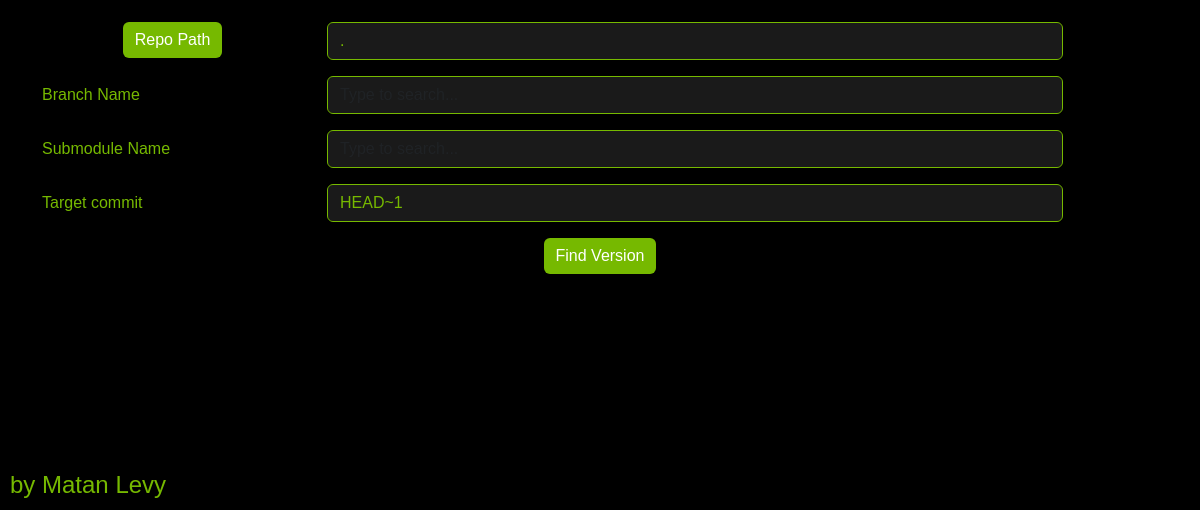
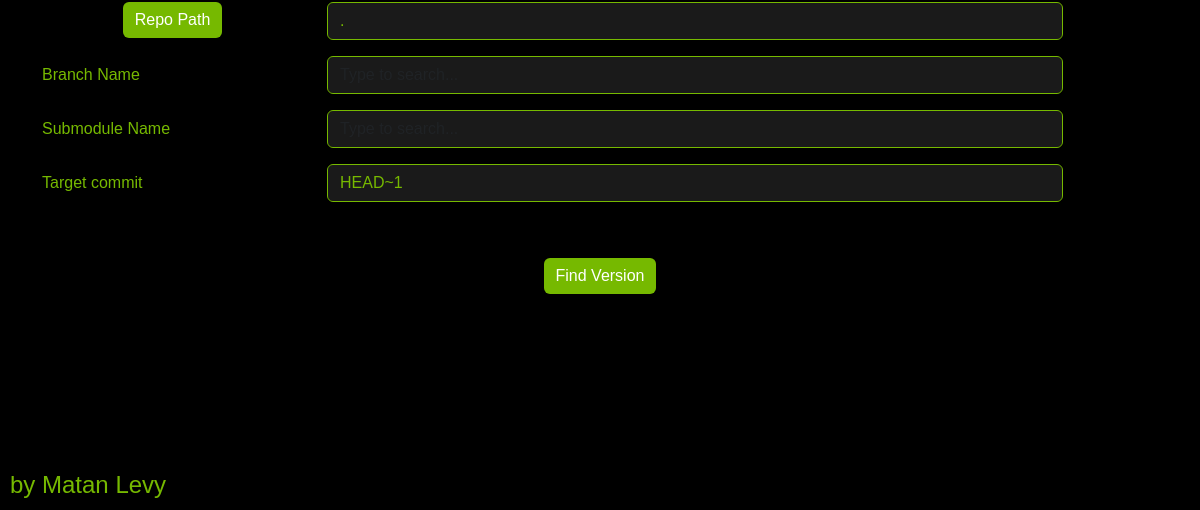
Before and after one commit to LevyMatan/version_finder, an Electron app: page index.html in a window 1200 px wide. Shown: the part 290-800 px from the top of the page. Drawn offline with nearby package versions, Linux system fonts and the light colour scheme; no server answers.

Commit message:
chore: Add extra top space to primary button

```diff
--- a/css/style.css
+++ b/css/style.css
@@ -29,6 +29,10 @@ h1, h2 {
 .btn-primary {
     background-color: #76b900; /* NVIDIA Green button */
     border: none; /* Remove default border */
+}
+
+.btn-primary.extra-top-space {
+    margin-top: 40px; /* Add extra space to the top */
 }
 
 .btn-primary:hover {
```
